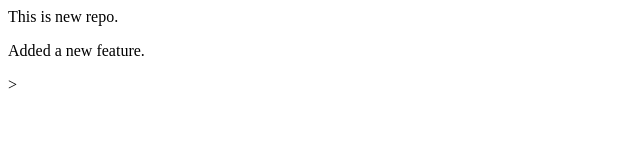
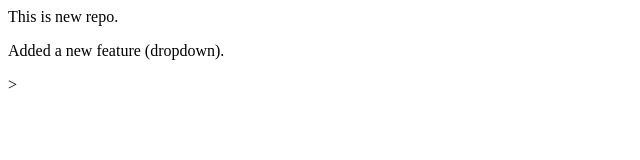
Before and after one commit to hetsuthar963/localrepo, a plain HTML site: page index.html in a window 1280 px wide. Shown: the full height of the page, 0-640 px from the left. Drawn offline with Linux system fonts and the light colour scheme.

Commit message:
Add dropdown

```diff
--- a/index.html
+++ b/index.html
@@ -1,2 +1,2 @@
 <p>This is new repo.</p>
-<p> Added a new feature.</p>>
+<p> Added a new feature (dropdown).</p>>
```
